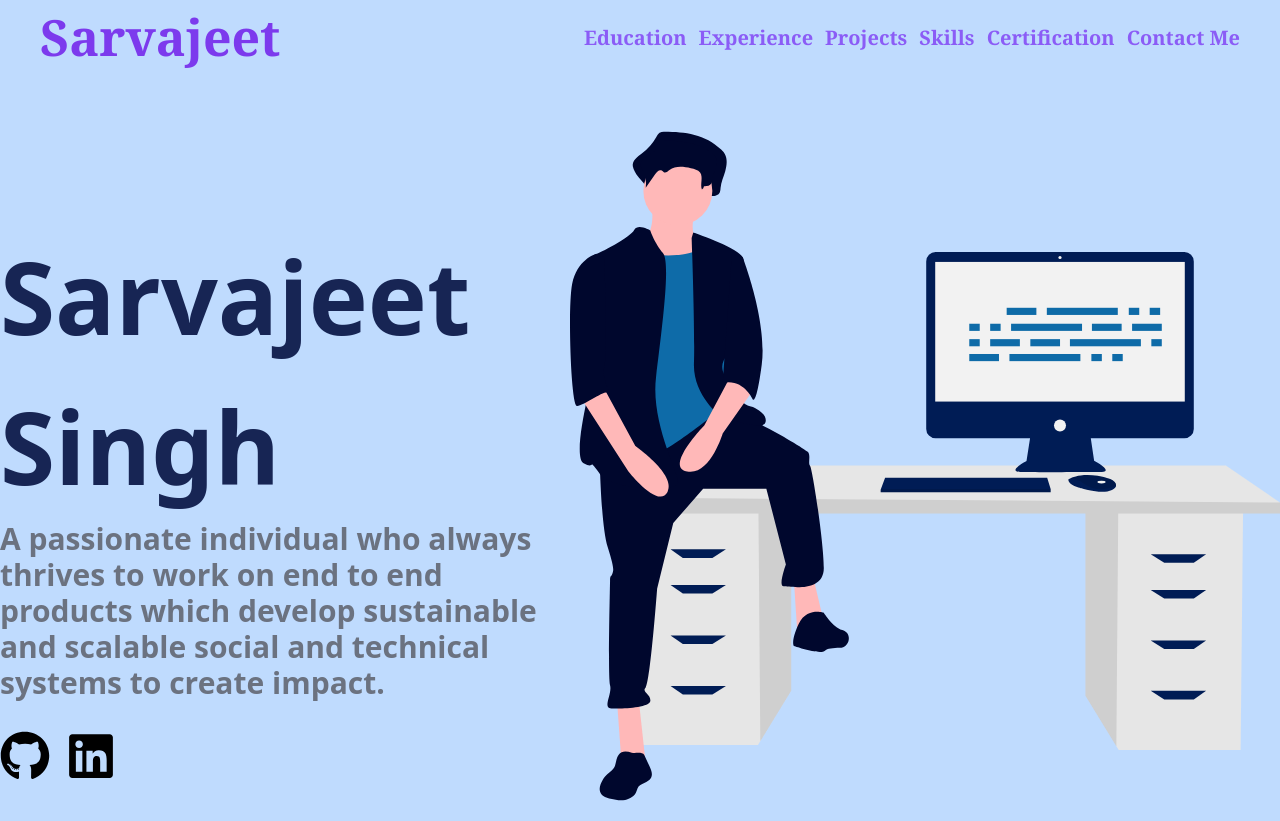
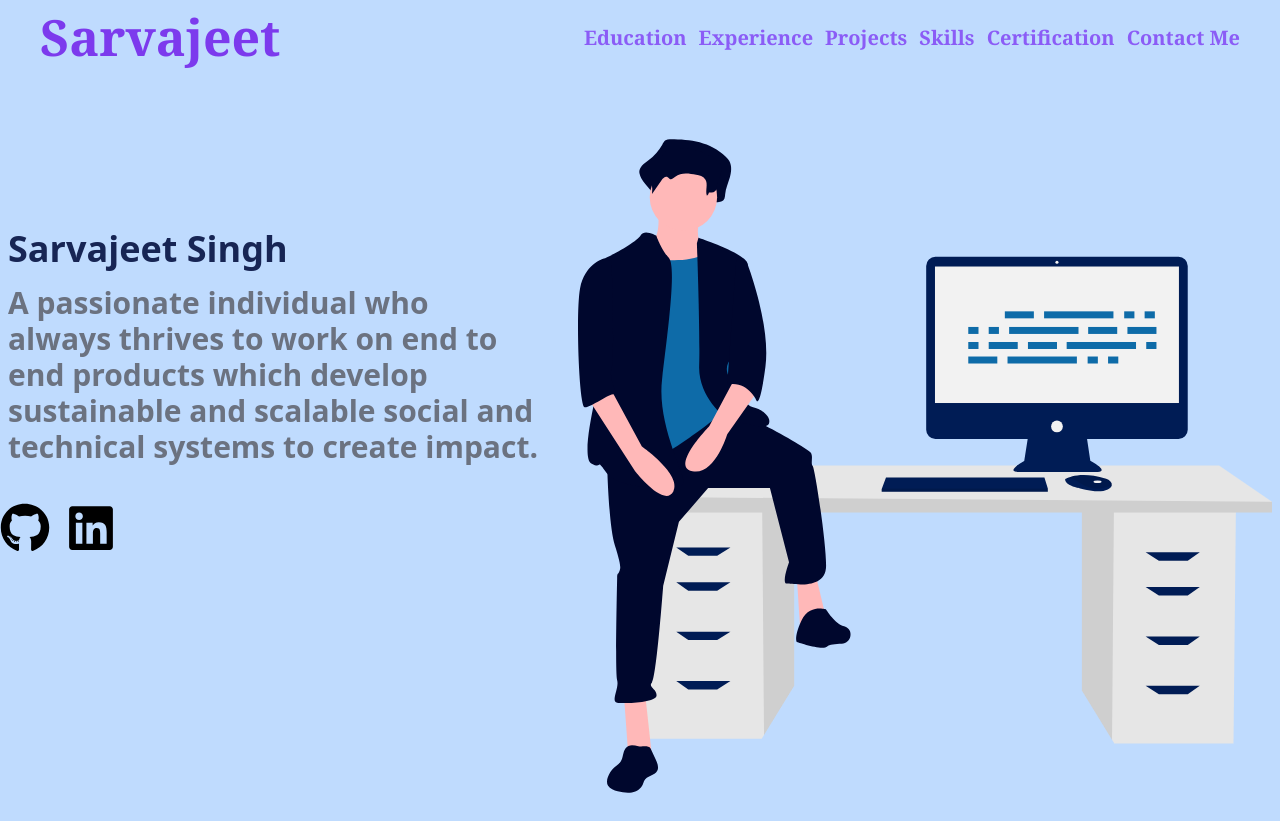
Before and after one commit to sarvajeet-hue/My_Portfolio, a React (Vite) app: page / in a window 1280 px wide. Built offline with nearby package versions, Linux system fonts and the light colour scheme.

Commit message:
updated code

```diff
--- a/src/Components/Home.jsx
+++ b/src/Components/Home.jsx
@@ -9,10 +9,10 @@ export const Home = () => {
 
         {/* for name and info */}
         <div className='flex flex-col items-start mt-[110px]  '>
-            <h1 className='font-bold text-[100px]  sm:text-[40px] md:text-[60px] lg:text-[80px] xl:text-[100px] text-blue-950'>Sarvajeet Singh</h1>
+            <h1 className='font-bold p-2 text-xl sm:text-xl md:text-2xl lg:text-3xl xl:text-4xl text-blue-950'>Sarvajeet Singh</h1>
 
             <div>
-                <p className='font-semibold text-3xl sm:text-lg md:text-xl lg:text-2xl xl:text-3xl text-gray-500'>
+                <p className='font-semibold text-lg sm:text-lg md:text-xl lg:text-2xl xl:text-3xl text-gray-500 p-2'>
                     A passionate individual who always thrives to work on end to end products which develop sustainable and scalable social and technical systems to create impact.
                 </p>
 
@@ -32,7 +32,7 @@ export const Home = () => {
         {/* for picture */}
         <div>
             <svg id="b52d7e2d-d80f-4111-b6ed-d15502ee1edd"
-            data-name="Layer 1" xmlns="http://www.w3.org/2000/svg" width="711.1879" className=' md:w-[400px] md:h-[400px] lg:w-[600px] lg:h-[600px] xl:w-[710px] xl:h-[710px]'   height="669.68268"
+            data-name="Layer 1" xmlns="http://www.w3.org/2000/svg" width="300px"  className=' p-2 md:w-[400px] md:h-[400px] lg:w-[600px] lg:h-[600px] xl:w-[710px] xl:h-[710px]'   height="300px"
             viewBox="0 0 711.1879 669.68268"><title>feeling_proud</title><polygon
             points="516.326 380.018 516.326 565.013 547.27 615.443 549.625 619.279 671.722 619.279 674.189 380.018 516.326 380.018" fill="#e6e6e6"></polygon><polygon
             points="516.326 380.018 516.326 565.013 547.27 615.443 549.169 380.018 516.326 380.018" opacity="0.1"></polygon><polygon
```
